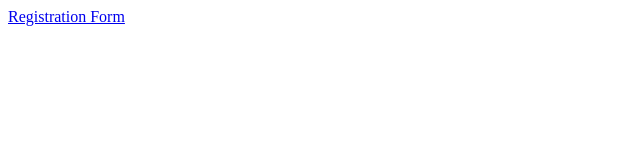
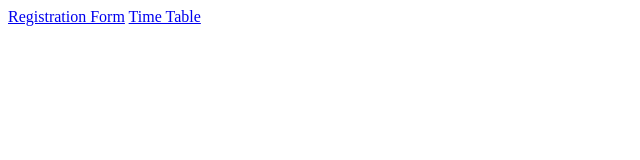
Before and after one commit to AbhiramNagam/wt, a plain HTML site: page index.html in a window 1280 px wide. Shown: the whole page, without its empty margins (0-640 px from the left). Drawn offline with Linux system fonts and the light colour scheme.

Commit message:
Update index.html

```diff
--- a/index.html
+++ b/index.html
@@ -1 +1,2 @@
 <a href="https://apps.crypticblend.me/registrationform.html">Registration Form</a>
+<a href="https://apps.crypticblend.me/timetable.html">Time Table</a>
```
